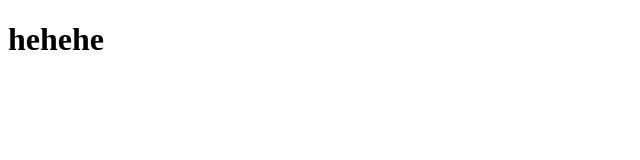
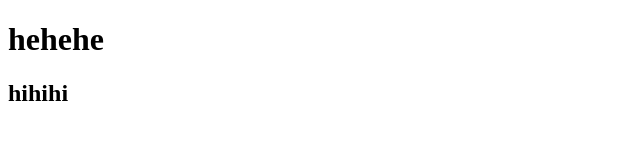
Before and after one commit to MinhTam2k6/duan1, a plain HTML site: page index.html in a window 1280 px wide. Shown: the whole page, without its empty margins (0-640 px from the left). Drawn offline with Linux system fonts and the light colour scheme.

Commit message:
sửa 1 lần

```diff
--- a/index.html
+++ b/index.html
@@ -7,5 +7,6 @@
 </head>
 <body>
     <h1>hehehe</h1>
+    <h2>hihihi</h2>
 </body>
 </html>
```
